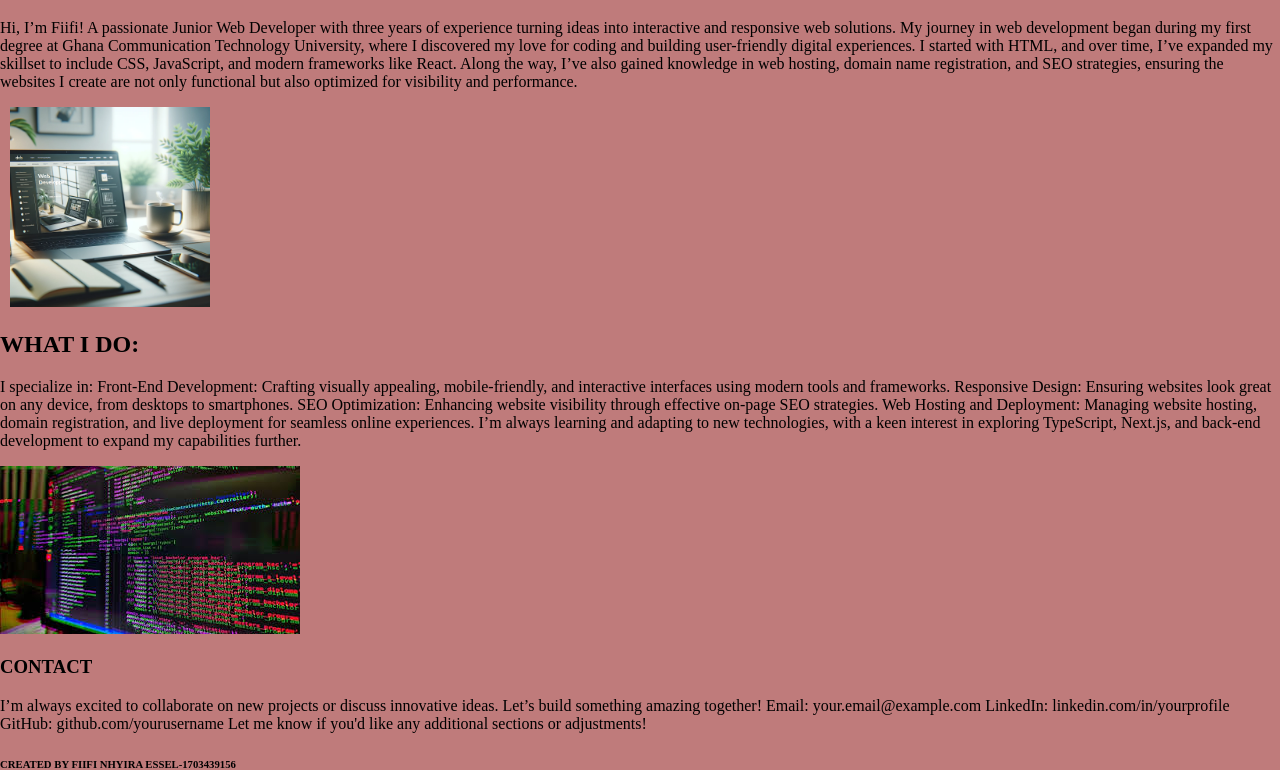
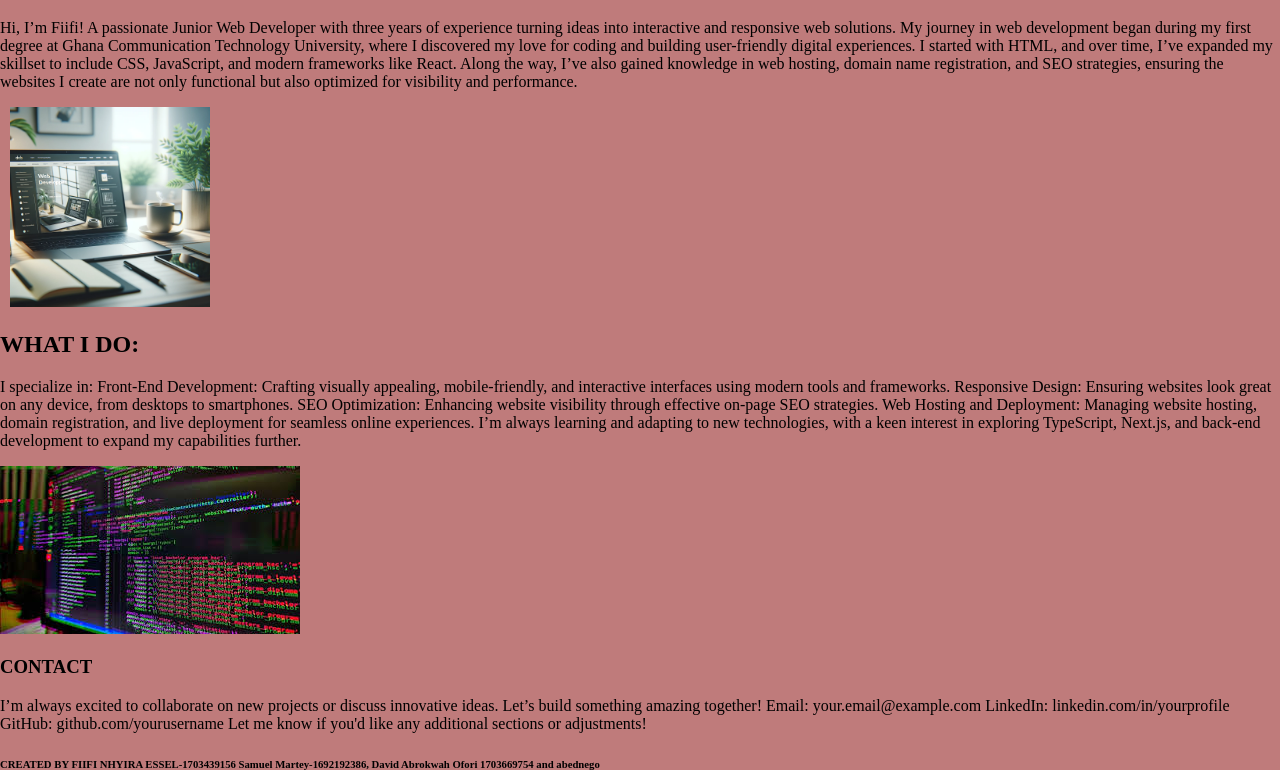
Before and after one commit to embargo17/WEB-2, a plain HTML site: page index.html in a window 1280 px wide. Shown: the part 79-849 px from the top of the page. Drawn offline with Linux system fonts and the light colour scheme.

Commit message:
Update index.html

```diff
--- a/index.html
+++ b/index.html
@@ -32,7 +32,7 @@
     GitHub: github.com/yourusername
     Let me know if you'd like any additional sections or adjustments! </p>
 
-<h6><b>CREATED BY FIIFI NHYIRA ESSEL-1703439156</b>
+<h6><b>CREATED BY FIIFI NHYIRA ESSEL-1703439156 Samuel Martey-1692192386,  David Abrokwah Ofori 1703669754  and abednego</b>
     </h6>
     <style>
         body {
```
